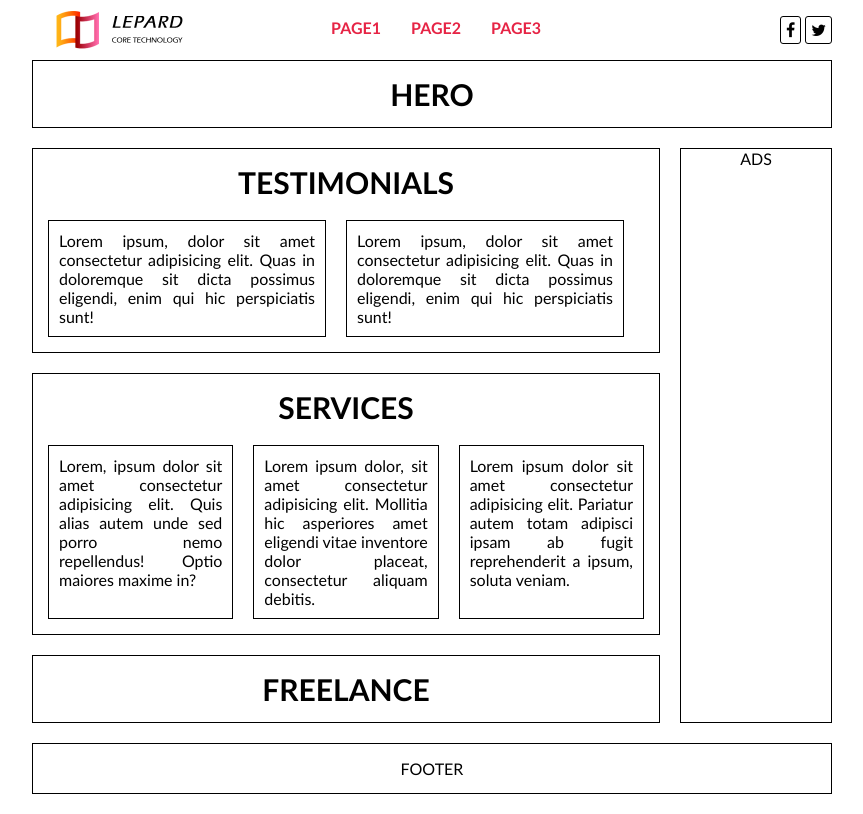
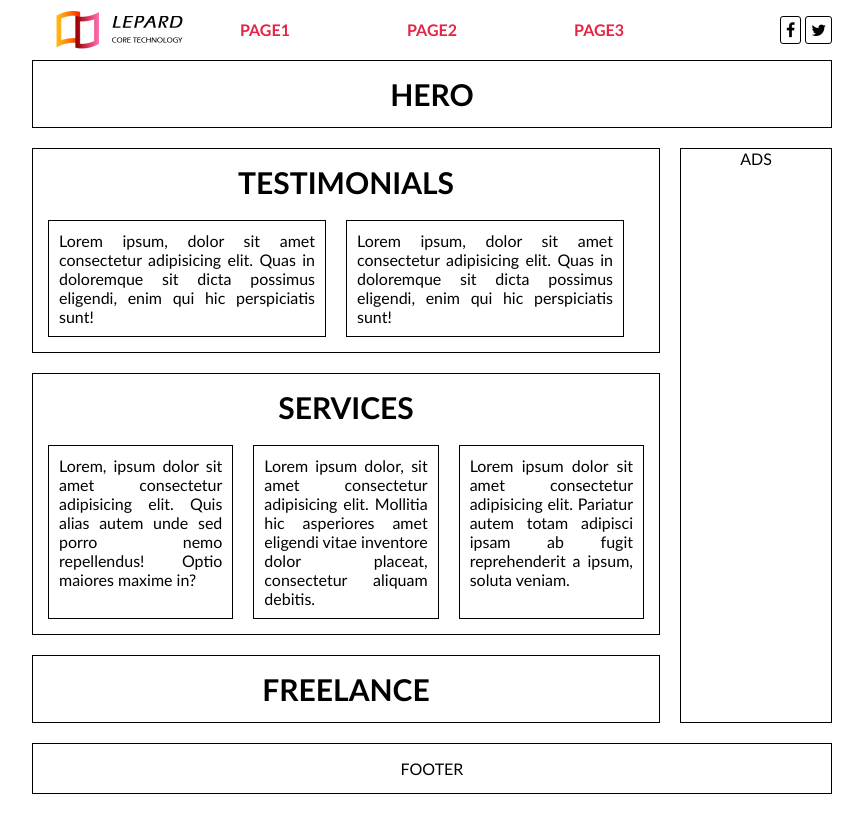
Before and after one commit to agnekauk/19-grid-homework, a website: page index.html in a window 1280 px wide. Shown: the whole page, without its empty margins (208-1071 px from the left). Drawn offline with Linux system fonts and the light colour scheme.

Commit message:
Navigation update, position fixed up and down

```diff
--- a/css/home.css
+++ b/css/home.css
@@ -14,7 +14,7 @@ main {
     grid-column-start: 2;
 }
 .header {
-    display: grid;
+    display: flex;
     position: sticky;
     top: 0;
     background-color: #fff;
@@ -78,6 +78,17 @@ p {
 .footer-content {
     text-align: center;
     grid-area: footer;
+    margin-bottom: 20px;
+}
+nav {
+    display: flex;
+    justify-content: space-between;
+    position: fixed;
+    left: 50%;
+    transform: translateX(-50%);
+    width: 75%;
+    bottom: 3px;
+    background-color: #fff;
 }
 a {
     text-align: center;
@@ -188,11 +199,8 @@ a:hover {
     }
     .nav {
         display: flex;
-        position: fixed;
-        top: 3px;
-        right: calc(50% - 124px);
-        justify-content: center;
-        border: none;
-        gap: 30px;
+        top: 20px;
+        background-color: transparent;
+        width: 30%;
     }
 }
--- a/index.html
+++ b/index.html
@@ -13,11 +13,11 @@
     <main>
         <header class="header">
             <img src="./img/2.png" alt="Logo" class="image">
-            <!-- <nav class="nav">
+            <nav class="nav">
                 <a href="#">PAGE1</a>
                 <a href="#">PAGE2</a>
                 <a href="#">PAGE3</a>
-            </nav> -->
+            </nav>
             <div class=socials>
                 <a href="#" class="fa fa-facebook"></a>
                 <a href="#" class="fa fa-twitter"></a>
@@ -43,11 +43,6 @@
                 <p>Lorem ipsum, dolor sit amet consectetur adipisicing elit. Quas in doloremque sit dicta possimus eligendi, enim qui hic perspiciatis sunt!</p>
             </div>
             <footer class="row footer-content">FOOTER</footer>
-            <nav class="row nav">
-                <a href="#">PAGE1</a>
-                <a href="#">PAGE2</a>
-                <a href="#">PAGE3</a>
-            </nav>
         </section>
     </main>
 </body>
```
